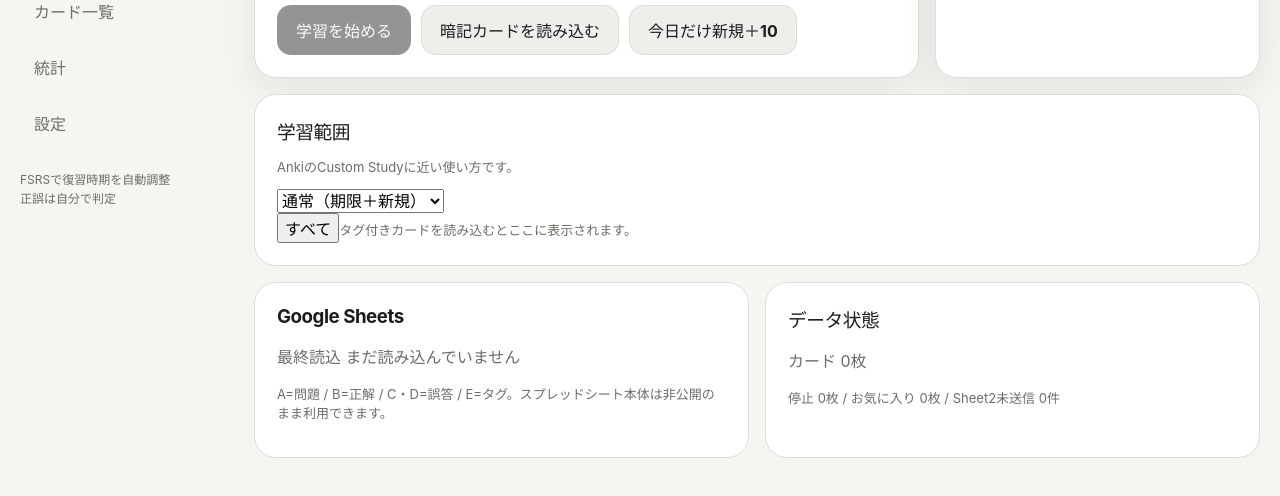
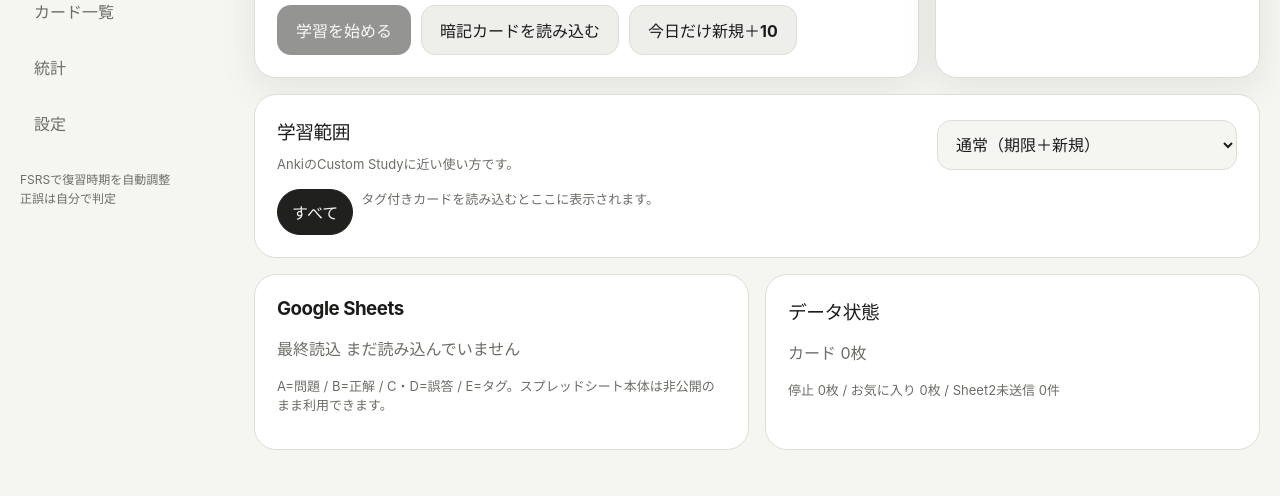
Before and after one commit to Naokibot/work_school, a website built with Vite: page index.html in a window 1280 px wide. Shown: the part 258-754 px from the top of the page. Built offline with nearby package versions, Linux system fonts and the light colour scheme; what ts-fsrs would draw is missing.

Commit message:
Load feature styles for iPad study UI

```diff
--- a/index.html
+++ b/index.html
@@ -7,10 +7,12 @@
     <meta name="apple-mobile-web-app-capable" content="yes" />
     <meta name="apple-mobile-web-app-status-bar-style" content="default" />
     <meta name="apple-mobile-web-app-title" content="Memory" />
+    <meta name="referrer" content="no-referrer" />
     <link rel="manifest" href="./manifest.webmanifest" />
     <link rel="icon" href="./icon.svg" type="image/svg+xml" />
     <link rel="apple-touch-icon" href="./icon.svg" />
     <link rel="stylesheet" href="/src/mobile.css" />
+    <link rel="stylesheet" href="./features.css" />
     <title>Memory - spaced repetition</title>
   </head>
   <body>
```
